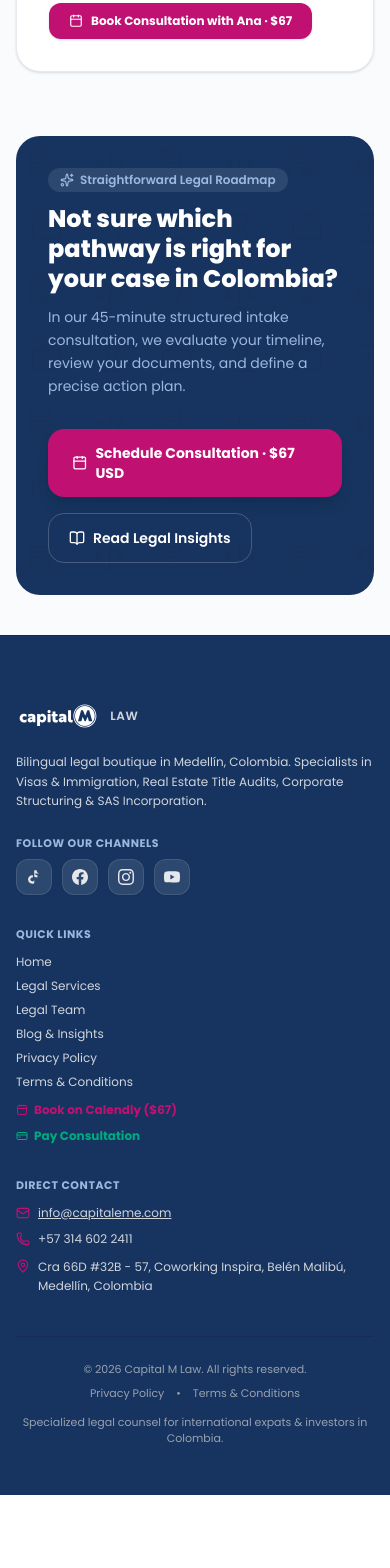
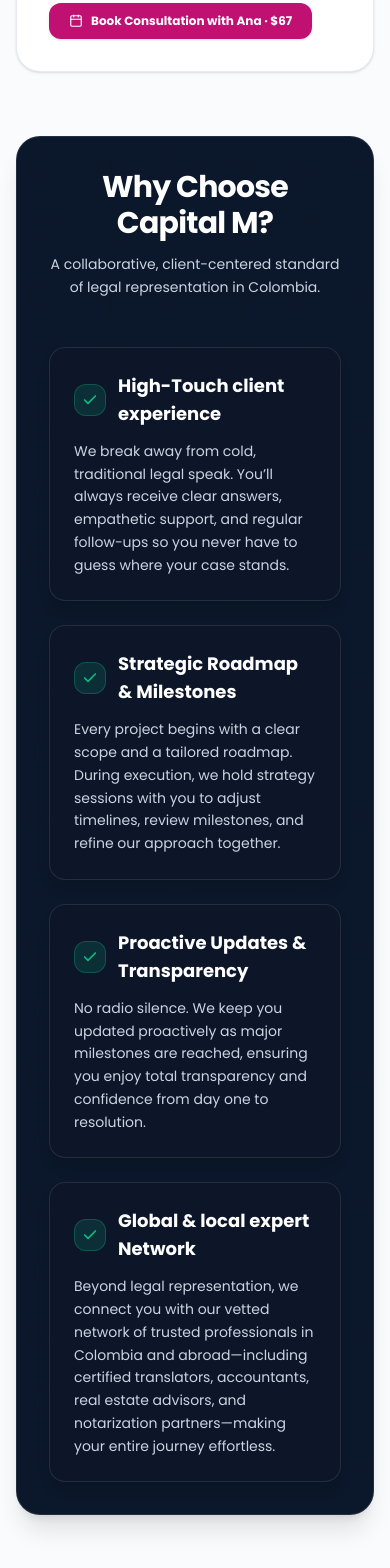
Before and after one commit to santiagograci/capital-m-law, a Next.js app: page /team in a window 390 px wide. Shown: the part 5260-6828 px from the top of the page. Before the commit the page ends 6755 px from the top, so only its background shows below. Built offline with nearby package versions, Linux system fonts and the light colour scheme; no server answers.

Commit message:
feat: agrega seccion why choose capital m en pagina team

```diff
--- a/src/components/team/team-executive-view.tsx
+++ b/src/components/team/team-executive-view.tsx
@@ -15,6 +15,7 @@ import {
   Sparkles,
   ArrowRight,
   Quote,
+  Check,
   CheckCircle2,
 } from "lucide-react";
 import { ATTORNEYS, AttorneyBio } from "@/data/team-data";
@@ -312,6 +313,80 @@ export function TeamExecutiveView({ initialMembers }: TeamExecutiveViewProps) {
         })}
       </div>
 
+      {/* Why Choose Capital M? Section */}
+      <section className="legal-texture-bg relative overflow-hidden rounded-3xl bg-[#0B172A] dark:bg-[#0F1E35] p-8 sm:p-12 lg:p-16 border border-white/10 shadow-xl">
+        <div className="relative z-10 text-center max-w-3xl mx-auto space-y-3">
+          <h2 className="text-3xl sm:text-4xl font-bold text-white tracking-tight">
+            Why Choose Capital M?
+          </h2>
+          <p className="text-sm sm:text-base text-slate-300 leading-relaxed">
+            A collaborative, client-centered standard of legal representation in Colombia.
+          </p>
+        </div>
+
+        <div className="relative z-10 grid grid-cols-1 md:grid-cols-2 gap-6 max-w-6xl mx-auto mt-12">
+          {/* Card 1 */}
+          <div className="rounded-2xl bg-slate-900/60 dark:bg-white/[0.03] backdrop-blur-md border border-white/10 p-6 sm:p-8 shadow-lg hover:border-[#10B981]/40 transition-all duration-300 space-y-3">
+            <div className="flex items-center gap-3">
+              <div className="size-8 rounded-xl bg-[#10B981]/15 border border-[#10B981]/30 flex items-center justify-center shrink-0">
+                <Check className="size-4 text-[#10B981] stroke-[2.5]" />
+              </div>
+              <h3 className="text-lg font-bold text-white">
+                High-Touch client experience
+              </h3>
+            </div>
+            <p className="text-sm sm:text-base text-slate-300 leading-relaxed">
+              We break away from cold, traditional legal speak. You’ll always receive clear answers, empathetic support, and regular follow-ups so you never have to guess where your case stands.
+            </p>
+          </div>
+
+          {/* Card 2 */}
+          <div className="rounded-2xl bg-slate-900/60 dark:bg-white/[0.03] backdrop-blur-md border border-white/10 p-6 sm:p-8 shadow-lg hover:border-[#10B981]/40 transition-all duration-300 space-y-3">
+            <div className="flex items-center gap-3">
+              <div className="size-8 rounded-xl bg-[#10B981]/15 border border-[#10B981]/30 flex items-center justify-center shrink-0">
+                <Check className="size-4 text-[#10B981] stroke-[2.5]" />
+              </div>
+              <h3 className="text-lg font-bold text-white">
+                Strategic Roadmap & Milestones
+              </h3>
+            </div>
+            <p className="text-sm sm:text-base text-slate-300 leading-relaxed">
+              Every project begins with a clear scope and a tailored roadmap. During execution, we hold strategy sessions with you to adjust timelines, review milestones, and refine our approach together.
+            </p>
+          </div>
+
+          {/* Card 3 */}
+          <div className="rounded-2xl bg-slate-900/60 dark:bg-white/[0.03] backdrop-blur-md border border-white/10 p-6 sm:p-8 shadow-lg hover:border-[#10B981]/40 transition-all duration-300 space-y-3">
+            <div className="flex items-center gap-3">
+              <div className="size-8 rounded-xl bg-[#10B981]/15 border border-[#10B981]/30 flex items-center justify-center shrink-0">
+                <Check className="size-4 text-[#10B981] stroke-[2.5]" />
+              </div>
+              <h3 className="text-lg font-bold text-white">
+                Proactive Updates & Transparency
+              </h3>
+            </div>
+            <p className="text-sm sm:text-base text-slate-300 leading-relaxed">
+              No radio silence. We keep you updated proactively as major milestones are reached, ensuring you enjoy total transparency and confidence from day one to resolution.
+            </p>
+          </div>
+
+          {/* Card 4 */}
+          <div className="rounded-2xl bg-slate-900/60 dark:bg-white/[0.03] backdrop-blur-md border border-white/10 p-6 sm:p-8 shadow-lg hover:border-[#10B981]/40 transition-all duration-300 space-y-3">
+            <div className="flex items-center gap-3">
+              <div className="size-8 rounded-xl bg-[#10B981]/15 border border-[#10B981]/30 flex items-center justify-center shrink-0">
+                <Check className="size-4 text-[#10B981] stroke-[2.5]" />
+              </div>
+              <h3 className="text-lg font-bold text-white">
+                Global & local expert Network
+              </h3>
+            </div>
+            <p className="text-sm sm:text-base text-slate-300 leading-relaxed">
+              Beyond legal representation, we connect you with our vetted network of trusted professionals in Colombia and abroad—including certified translators, accountants, real estate advisors, and notarization partners—making your entire journey effortless.
+            </p>
+          </div>
+        </div>
+      </section>
+
       {/* Global Bottom CTA */}
       <section className="legal-texture-bg relative overflow-hidden rounded-3xl bg-[#16345F] p-8 sm:p-12 text-white">
         <div className="relative z-10 flex flex-col md:flex-row md:items-center justify-between gap-8">
```
